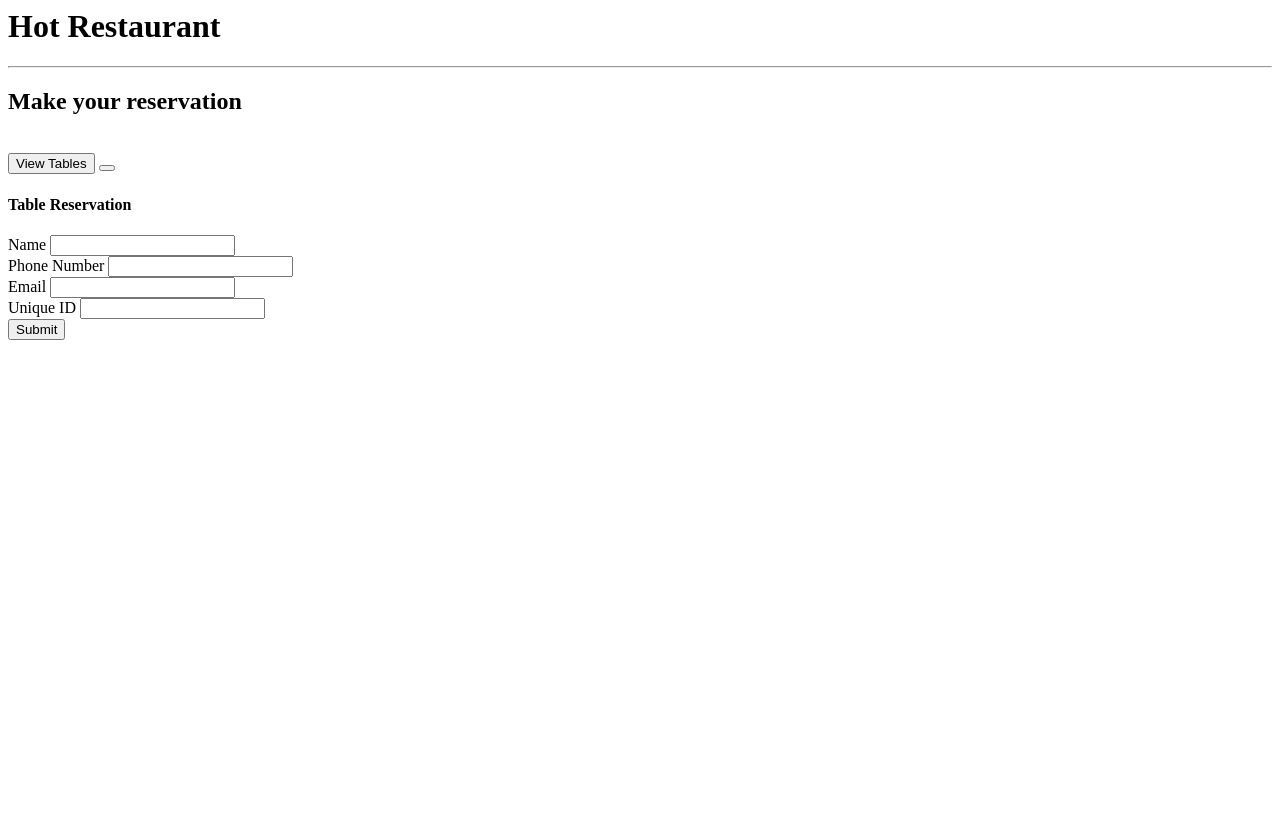
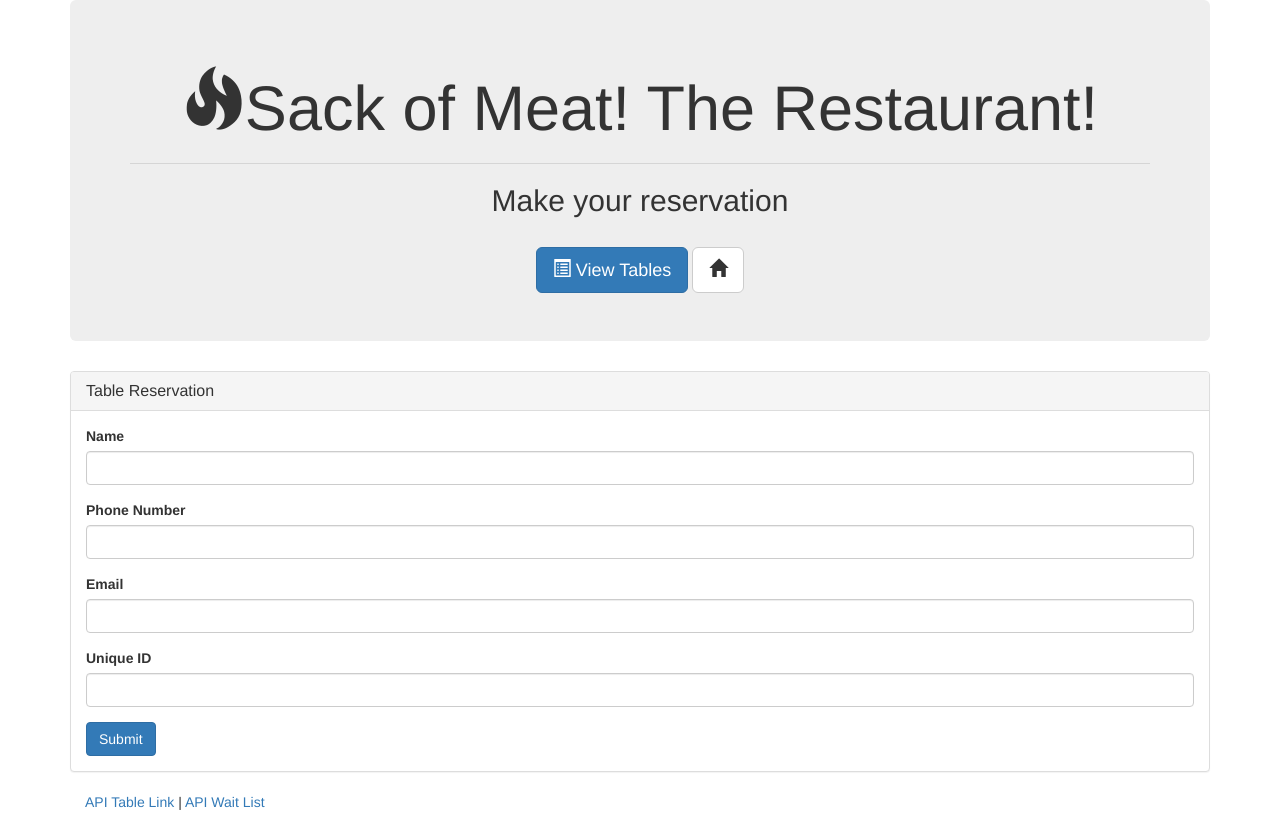
Before and after one commit to KrystalCW/Sack-of-Meat-Reservations, a website: page reserve.html in a window 1280 px wide. Before the commit the page ends 800 px from the top, so only its background shows below. Drawn offline with nearby package versions, Linux system fonts and the light colour scheme.

Commit message:
more HTML work

```diff
--- a/reserve.html
+++ b/reserve.html
@@ -1,7 +1,21 @@
+<!DOCTYPE html>
+<html lang="en">
+<head>
+	<meta charset="UTF-8">
+	<title>Sack of Meat Reservations</title>
+
+	<!-- Latest compiled and minified CSS & JS -->
+	<link rel="stylesheet" href="https://maxcdn.bootstrapcdn.com/bootstrap/3.3.6/css/bootstrap.min.css" integrity="sha384-1q8mTJOASx8j1Au+a5WDVnPi2lkFfwwEAa8hDDdjZlpLegxhjVME1fgjWPGmkzs7" crossorigin="anonymous">
+	<script src="https://code.jquery.com/jquery.js"></script>
+	<script src="https://maxcdn.bootstrapcdn.com/bootstrap/3.3.6/js/bootstrap.min.js" integrity="sha384-0mSbJDEHialfmuBBQP6A4Qrprq5OVfW37PRR3j5ELqxss1yVqOtnepnHVP9aJ7xS" crossorigin="anonymous"></script>
+
+</head>
+<body>
+
 	<div class="container">
 
 		<div class="jumbotron">
-        <h1 class="text-center"><span class="glyphicon glyphicon-fire"></span> Hot Restaurant</h1>
+			<h1 class="text-center"><span class="glyphicon glyphicon-fire"></span>Sack of Meat! The Restaurant!</h1>
 			<hr>
 			<h2 class="text-center">Make your reservation</h2>
 			<br>
@@ -52,3 +66,15 @@
 
 			</div>
 		</div>
+
+
+	    <footer class="footer">
+	      <div class="container">
+	        <p><a href="/api/tables">API Table Link</a> | <a href="/api/waitlist">API Wait List</a> </p>
+	      </div>
+	    </footer>
+
+	</div>
+
+</body>
+</html>
```
Also changed, not shown: home.html (+1 -1 lines), tables.html (+1 -1 lines). Lines whose indentation alone changed are shown as unchanged.
